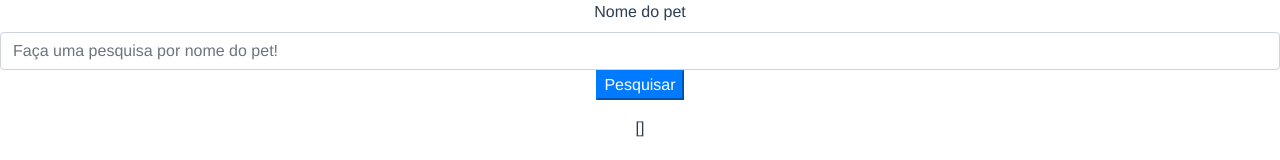
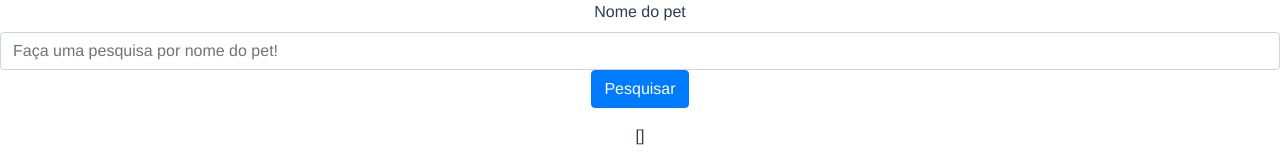
Before and after one commit to gcbiotec/Trabalho-DW2, a Vue app: page /telapesquisa in a window 1280 px wide. Shown: the part 467-627 px from the top of the page. Built offline with nearby package versions, Linux system fonts and the light colour scheme; no server answers.

Commit message:
Método de Cadastro funcionando

```diff
--- a/src/views/TelaPesquisa.vue
+++ b/src/views/TelaPesquisa.vue
@@ -8,12 +8,14 @@
       <div class="form-group">
         <label for="PesquisaPorNome">Nome do pet</label>
         <input
+          v-model="cachorro.nome"
           type="text"
           class="form-control"
           id="PesquisaPorNome"
           placeholder="Faça uma pesquisa por nome do pet!"
         />
-        <button type="pesquisar" class="gitbtn btn-primary">Pesquisar</button>
+        <button type="pesquisar" class="btn btn-primary" @click="pesquisar(cachorro.nome)">
+          Pesquisar</button>
       </div>
     </form>
 
@@ -39,13 +41,17 @@
 export default {
   data() {
     return {
+      cachorro: {},
       listaCachorros: [],
     };
   },
 
-  mounted() {
-
-    fetch("http://localhost:8080/cachorros", {
+  methods: {
+    editarCachorro(id) {
+      this.$router.push(`/telaeditar/${id}`);
+    },
+    pesquisar(nome) {
+      fetch(`http://localhost:8080/cachorros/${nome}`, {
         method: "GET",
         headers: {
           Accept: "application/json",
@@ -56,12 +62,8 @@ export default {
           if (response.ok) return response.json();
         })
         .then((cachorroJSON) => {
-        this.listaCachorro = cachorroJSON;
+          this.listaCachorros = cachorroJSON;
         });
-  },
-  methods: {
-    editarCachorro(id) {
-      this.$router.push(`/telaeditar/${id}`);
     },
   },
 };
```
Lines whose indentation alone changed are shown as unchanged.
